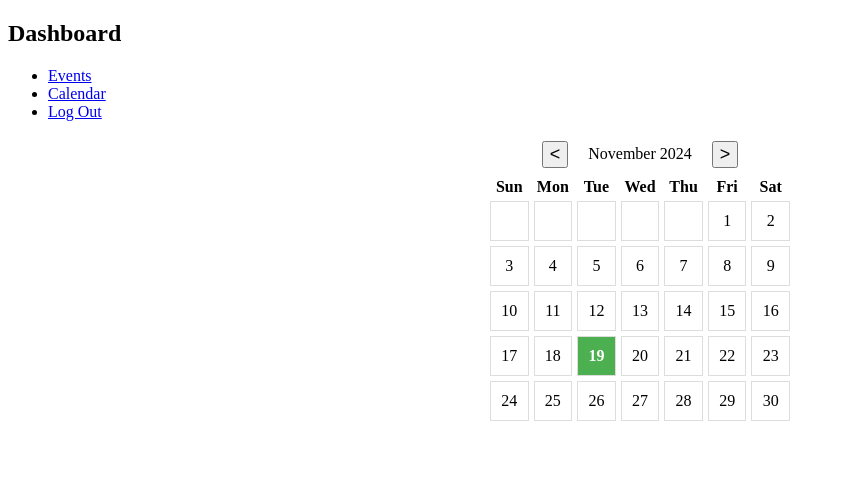
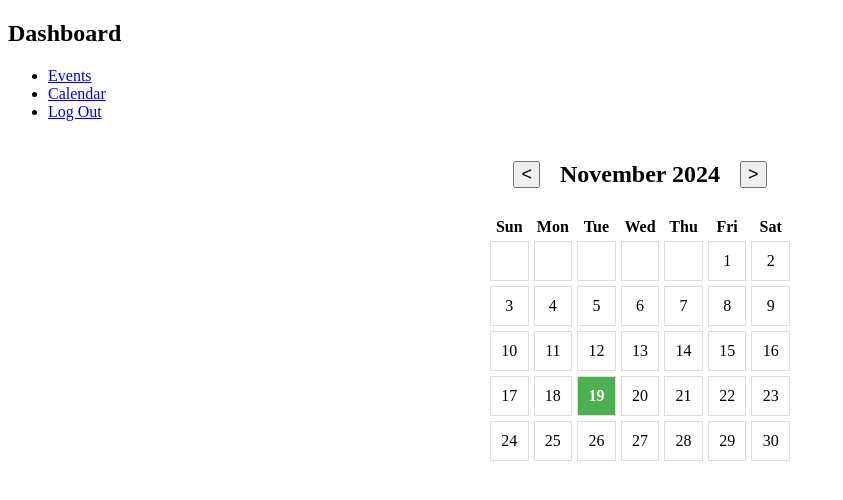
Before and after one commit to meftahul1/soccerbrite, a Next.js app in the folder client/: page /calendar in a window 1280 px wide. Shown: the top 500 px of the page, without its empty margins (0-843 px from the left). Built offline with nearby package versions, Linux system fonts and the light colour scheme.

Commit message:
Event and calendar mapping fixed

```diff
--- a/client/app/calendar/page.jsx
+++ b/client/app/calendar/page.jsx
@@ -1,54 +1,51 @@
-// app/calendar/page.jsx
 "use client";
 
-import React, { useState, useEffect } from "react";
-import useEvents from "../hooks/useEvents"; // Import custom hook
+import React, { useState } from "react";
+import useEvents from "../hooks/useEvents";
 import Link from "next/link";
-import "./calendar.css";  // Assuming styles are here
+import "./calendar.css";
 
 const Calendar = () => {
-  const { events } = useEvents(); // Get events from custom hook
+  const { events } = useEvents();
   const [currentDate, setCurrentDate] = useState(new Date());
 
-  const currentYear = currentDate.getFullYear();
-  const currentMonth = currentDate.getMonth();
+  const generateCalendarDays = (date) => {
+    const year = date.getFullYear();
+    const month = date.getMonth();
+    const firstDay = new Date(year, month, 1).getDay();
+    const lastDate = new Date(year, month + 1, 0).getDate();
 
-  const generateDays = (year, month) => {
-    const daysInMonth = new Date(year, month + 1, 0).getDate();
-    const firstDay = new Date(year, month, 1).getDay();
     const days = [];
-    let dayCount = 1;
-
     for (let i = 0; i < firstDay; i++) {
       days.push(null);
     }
-
-    while (dayCount <= daysInMonth) {
-      days.push(dayCount);
-      dayCount++;
+    for (let i = 1; i <= lastDate; i++) {
+      days.push(new Date(year, month, i));
     }
-
-    while (days.length % 7 !== 0) {
-      days.push(null);
-    }
-
     return days;
   };
 
-  const days = generateDays(currentYear, currentMonth);
+  const [calendarDays, setCalendarDays] = useState(generateCalendarDays(currentDate));
 
-  const nextMonth = () => {
-    setCurrentDate(new Date(currentYear, currentMonth + 1, 1));
+  const handlePrevMonth = () => {
+    const prevMonth = new Date(currentDate.getFullYear(), currentDate.getMonth() - 1, 1);
+    setCurrentDate(prevMonth);
+    setCalendarDays(generateCalendarDays(prevMonth));
   };
 
-  const prevMonth = () => {
-    setCurrentDate(new Date(currentYear, currentMonth - 1, 1));
+  const handleNextMonth = () => {
+    const nextMonth = new Date(currentDate.getFullYear(), currentDate.getMonth() + 1, 1);
+    setCurrentDate(nextMonth);
+    setCalendarDays(generateCalendarDays(nextMonth));
   };
 
-  const monthNames = [
-    "January", "February", "March", "April", "May", "June",
-    "July", "August", "September", "October", "November", "December"
-  ];
+  const eventsByDate = events.reduce((acc, event) => {
+    const eventDate = new Date(event.date);
+    const eventKey = eventDate.toISOString().split("T")[0];
+    acc[eventKey] = acc[eventKey] || [];
+    acc[eventKey].push(event);
+    return acc;
+  }, {});
 
   return (
     <div className="user-home-container">
@@ -64,11 +61,12 @@ const Calendar = () => {
       <div className="main-content">
         <div className="calendar-container">
           <div className="calendar-header">
-            <button onClick={prevMonth}>&lt;</button>
-            <span>{monthNames[currentMonth]} {currentYear}</span>
-            <button onClick={nextMonth}>&gt;</button>
+            <button onClick={handlePrevMonth}>&lt;</button>
+            <h2>
+              {currentDate.toLocaleString("default", { month: "long" })} {currentDate.getFullYear()}
+            </h2>
+            <button onClick={handleNextMonth}>&gt;</button>
           </div>
-
           <div className="calendar-grid">
             <div className="calendar-day-name">Sun</div>
             <div className="calendar-day-name">Mon</div>
@@ -77,19 +75,23 @@ const Calendar = () => {
             <div className="calendar-day-name">Thu</div>
             <div className="calendar-day-name">Fri</div>
             <div className="calendar-day-name">Sat</div>
-
-            {days.map((day, index) => (
-              <div key={index} className={`calendar-day ${day === new Date().getDate() && currentMonth === new Date().getMonth() && currentYear === new Date().getFullYear() ? "current-day" : ""}`}>
-                {day}
-                <div className="events-on-day">
-                  {events
-                    .filter((event) => event.date.includes(day))
-                    .map((event) => (
+            {calendarDays.map((day, index) => (
+              <div
+                key={index}
+                className={`calendar-day ${
+                  day && day.toDateString() === new Date().toDateString() ? "current-day" : ""
+                }`}
+              >
+                {day && (
+                  <div>
+                    <span>{day.getDate()}</span>
+                    {eventsByDate[day.toISOString().split("T")[0]]?.map((event) => (
                       <div key={event.id} className="event">
                         {event.name}
                       </div>
                     ))}
-                </div>
+                  </div>
+                )}
               </div>
             ))}
           </div>
--- /dev/null
+++ b/client/app/hooks/EventsContext.jsx
@@ -0,0 +1,31 @@
+"use client";
+
+import React, { createContext, useContext, useState } from "react";
+
+const EventsContext = createContext();
+
+export const EventsProvider = ({ children }) => {
+  const [events, setEvents] = useState([]);
+
+  const addEvent = (event) => {
+    setEvents((prevEvents) => [...prevEvents, event]);
+  };
+
+  const deleteEvent = (id) => {
+    setEvents((prevEvents) => prevEvents.filter((event) => event.id !== id));
+  };
+
+  return (
+    <EventsContext.Provider value={{ events, addEvent, deleteEvent }}>
+      {children}
+    </EventsContext.Provider>
+  );
+};
+
+export const useEvents = () => {
+  const context = useContext(EventsContext);
+  if (!context) {
+    throw new Error("useEvents must be used within an EventsProvider");
+  }
+  return context;
+};
--- a/client/app/hooks/useEvents.js
+++ b/client/app/hooks/useEvents.js
@@ -1,21 +1,23 @@
-// hooks/useEvents.js
 import { useState, useEffect } from "react";
 
 const useEvents = () => {
-  const [events, setEvents] = useState([]);
+  const [events, setEvents] = useState(() => {
+    return JSON.parse(localStorage.getItem("events")) || [];
+  });
 
   useEffect(() => {
-    const storedEvents = JSON.parse(localStorage.getItem("events")) || [];
-    setEvents(storedEvents);
-  }, []);
+    localStorage.setItem("events", JSON.stringify(events));
+  }, [events]);
 
   const addEvent = (newEvent) => {
-    const updatedEvents = [...events, newEvent];
-    setEvents(updatedEvents);
-    localStorage.setItem("events", JSON.stringify(updatedEvents));
+    setEvents((prevEvents) => [...prevEvents, newEvent]);
   };
 
-  return { events, addEvent };
+  const deleteEvent = (id) => {
+    setEvents((prevEvents) => prevEvents.filter((event) => event.id !== id));
+  };
+
+  return { events, addEvent, deleteEvent };
 };
 
 export default useEvents;
--- a/client/app/layout.jsx
+++ b/client/app/layout.jsx
@@ -1,7 +1,13 @@
-export default function Layout({ children }) {
+import { EventsProvider } from "./hooks/EventsContext";
+
+export default function RootLayout({ children }) {
   return (
-    <html>
-      <body>{children}</body>
+    <html lang="en">
+      <body>
+        <EventsProvider>
+          {children}
+        </EventsProvider>
+      </body>
     </html>
   );
 }
--- a/client/app/user-homepage/page.jsx
+++ b/client/app/user-homepage/page.jsx
@@ -9,7 +9,6 @@ const UserHome = () => {
       <div className="sidebar">
         <h2 className="sidebar-title">Dashboard</h2>
         <ul className="sidebar-menu">
-          {/* Use Next.js routing for navigation */}
           <li>
             <Link href="/events">Events</Link>
           </li>
```
Also changed, not shown: client/app/events/page.jsx (+70 -10 lines).
